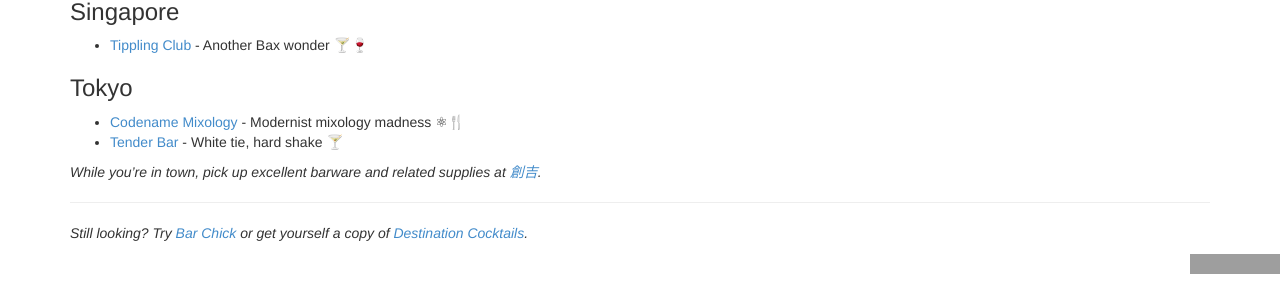
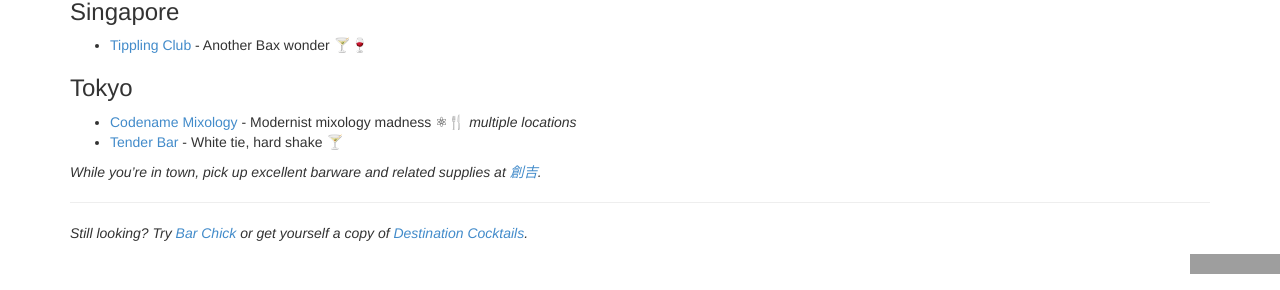
Before and after one commit to CocktailStandards/CocktailStandards.github.io, a Jekyll site: the page built from index.md, in a window 1280 px wide and 900 px high, scrolled down 1331 px. Shown: the part 607-897 px from the top of the window. Built offline with Jekyll 4.4.1, drawn with Linux system fonts in a browser that asks for light colours; grey boxes are pictures that could not be loaded.

Commit message:
Update Codename Mixology

```diff
--- a/index.md
+++ b/index.md
@@ -105,7 +105,7 @@ _While you're in town, pick up excellent cocktail supplies at [The Boston Shaker
 
 ### Tokyo
 
-* [Codename Mixology](http://bar-navi.suntory.co.jp/shop/0X00229664/) - Modernist mixology madness ⚛🍴
+* [Codename Mixology](http://r.goope.jp/spirits-sharing/t_57110) - Modernist mixology madness ⚛🍴 _multiple locations_
 * [Tender Bar](http://www.sunnypages.jp/travel_guide/tokyo_nightlife/bars/Tender+Bar+Ginza/4422) - White tie, hard shake  🍸
 
 _While you're in town, pick up excellent barware and related supplies at [創吉](https://maps.google.com/?q=〒111-0034+Tokyo,+Taito,+Kaminarimon,+2+Chome−1−14,+創吉&ftid=0x60188ec6877f6135:0x462a9cbdfc415f70&hl=en-JP&gl=jp&shorturl=1)._
```
